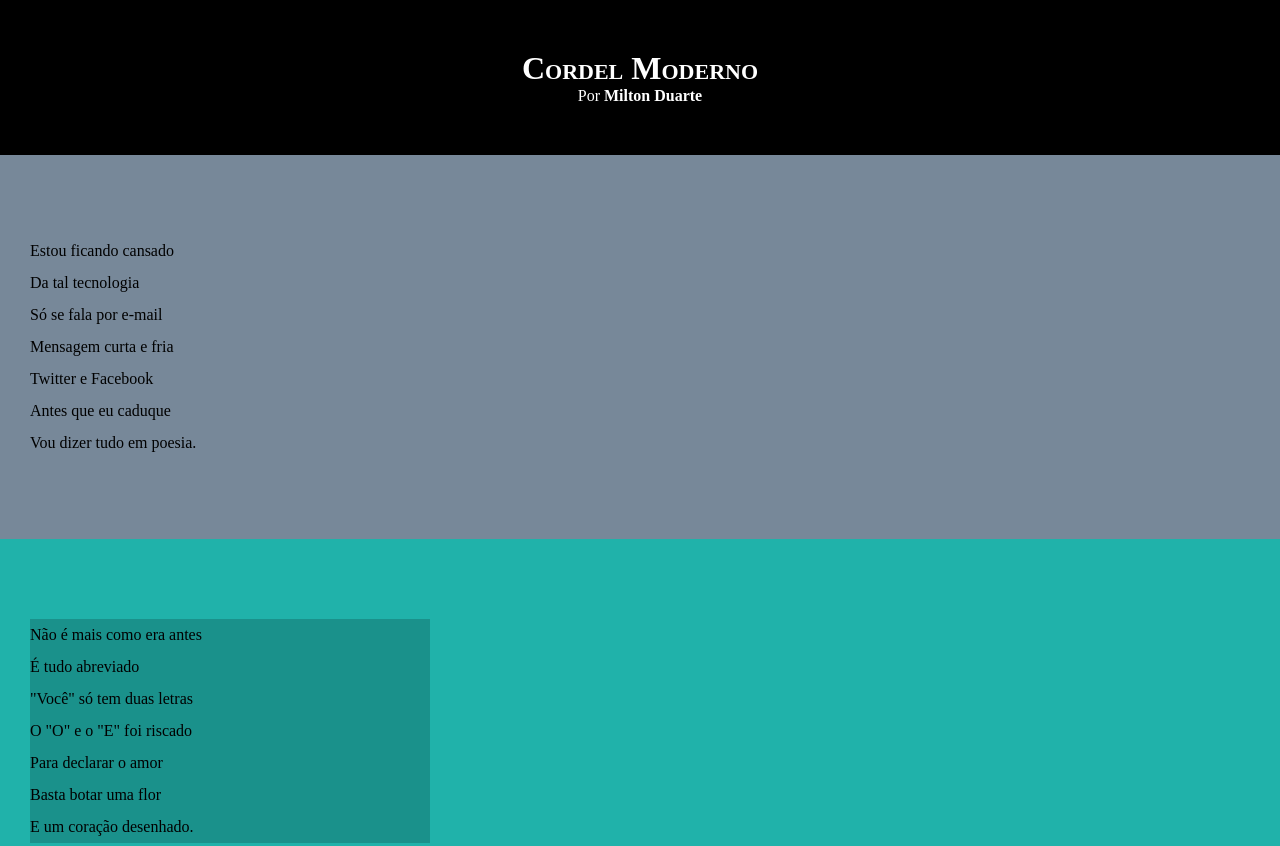
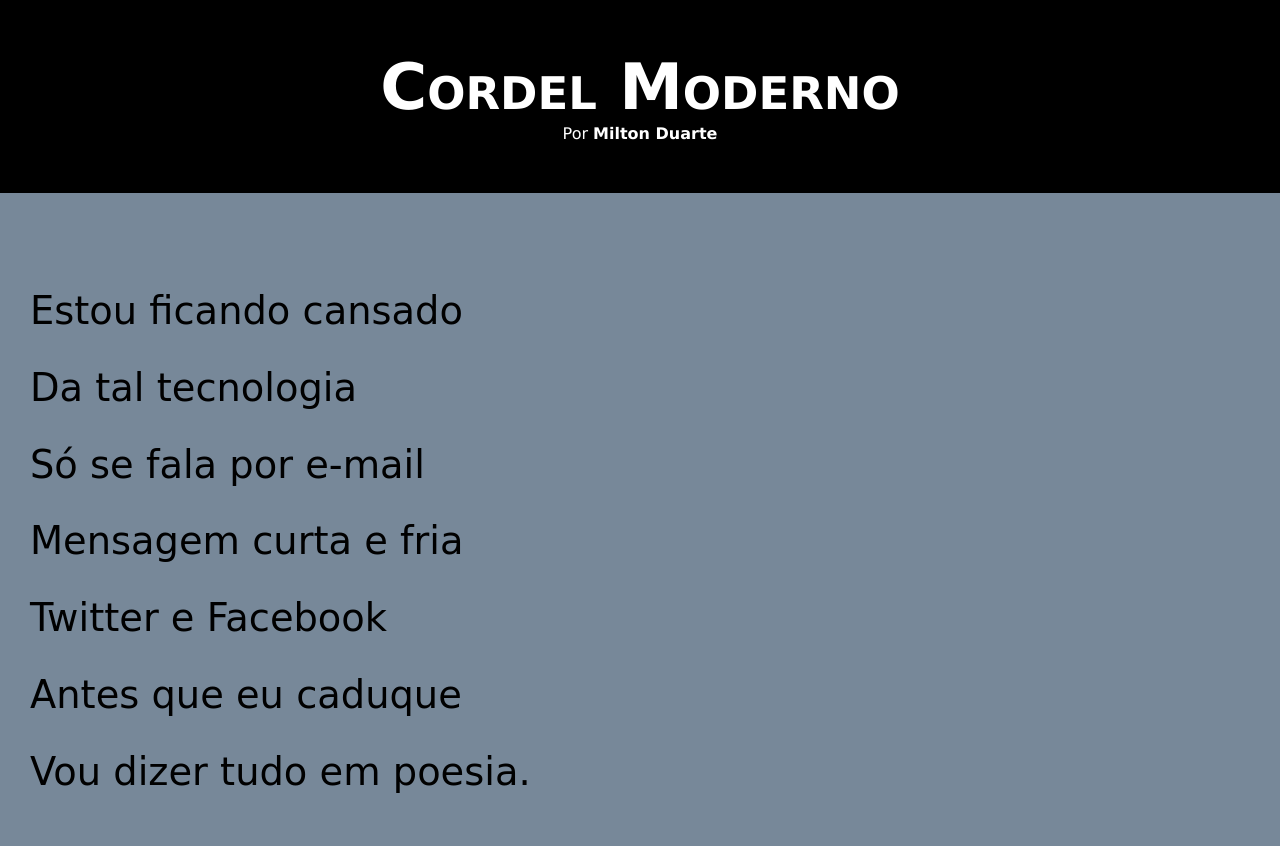
Before and after one commit to v1ctorgabr1el/html-css, a plain HTML site: page desafios/d012-1.0/desafio -12-1.0.html in a window 1280 px wide. Shown: the top 846 px of the page. Drawn offline with Linux system fonts and the light colour scheme.

Commit message:
atualizei o desafio 12

```diff
--- a/desafios/d012-1.0/css/style.css
+++ b/desafios/d012-1.0/css/style.css
@@ -6,6 +6,17 @@
 html, body{
     min-height: 100vh;
     background-color: darkgray;
+    font-family: var(--font2)
+}
+
+
+
+@import url('https://fonts.googleapis.com/css2?family=Sriracha&display=swap');
+
+:root{
+    --font0:"Passion One", ;
+    --font1:"Sriracha", cursive;
+    --font2:Verdana, Geneva, Tahoma, sans-serif;
 }
 
 header{
@@ -14,11 +25,14 @@ header{
     text-align: center;
 
 
+
 }
 
 header h1{
     padding-top: 50px;
     font-variant: small-caps;
+    font-family: var(--font0);
+    font-size: 5vw;
 }
 
 header p{
@@ -40,6 +54,8 @@ section{
     padding-bottom: 10vh;
     line-height: 2em;
     padding-left: 30px;
+    font-family: var(--font1);
+    font-size: 3vw;
 }
 
 .normal{
@@ -51,7 +67,8 @@ section{
 }
 
 .imagem p{
-    width: 400px;
+    padding: 6px;
+    display: inline-block;
     background-color: rgba(0, 0, 0, 0.185);
 }
 
```
